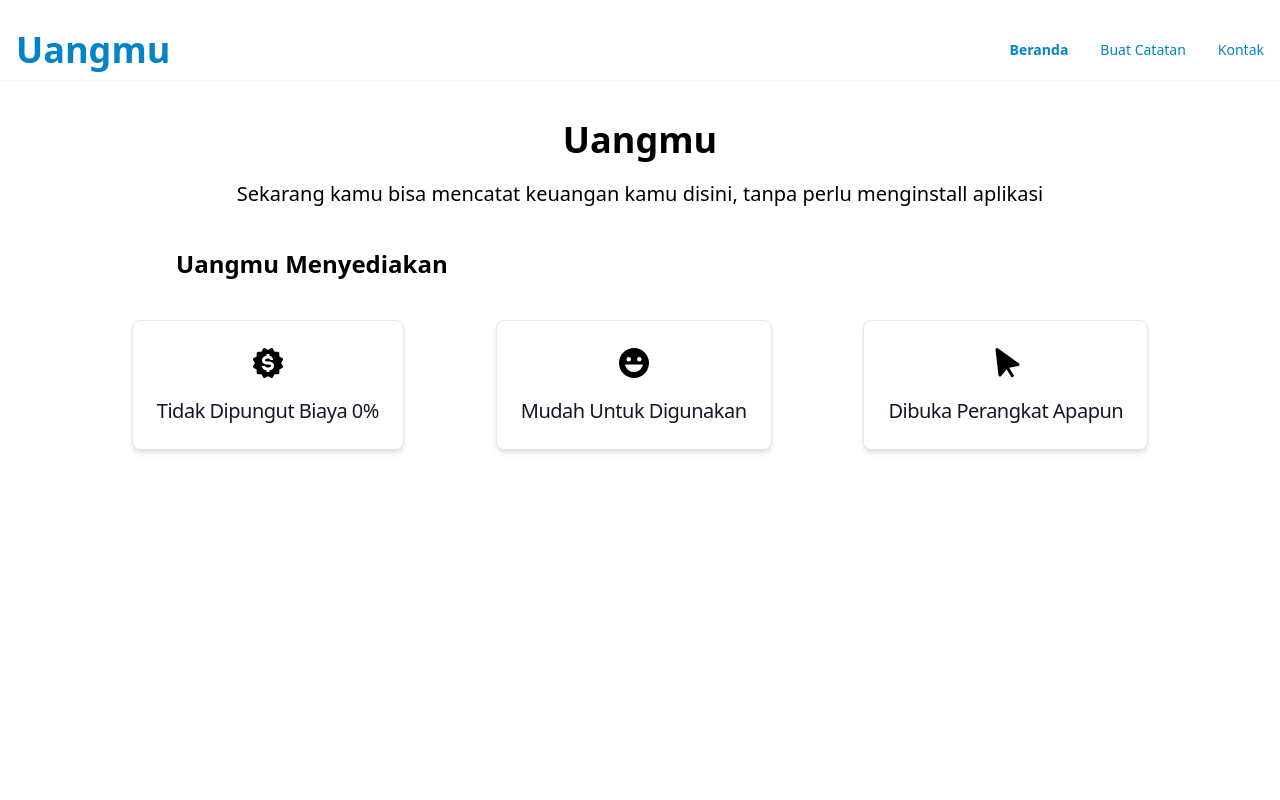
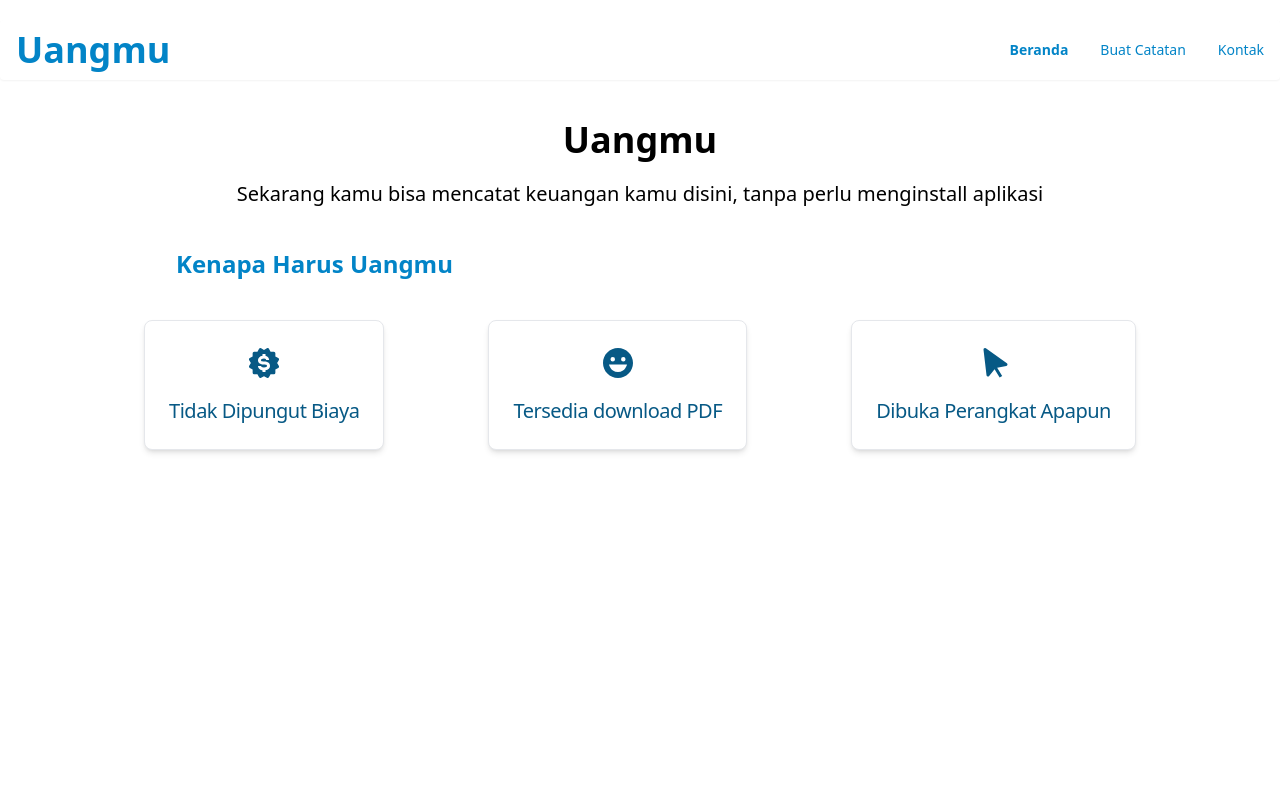
Before and after one commit to Anugerah20/Uangmu, a React (Vite) app: page / in a window 1280 px wide. Shown: the top 800 px of the page. Built offline with nearby package versions, Linux system fonts and the light colour scheme.

Commit message:
styling: update color text card

```diff
--- a/src/pages/Card.jsx
+++ b/src/pages/Card.jsx
@@ -7,17 +7,17 @@ const CardList = () => {
                {/* START: FITUR */}
                <section className="sm:mx-20 md:mx-20 lg:mx-20 mt-5 sm:mt-10">
                     <div className="sm:mx-20 md:mx-8 lg:mx-24 mt-16 sm:mt-0 md:mt-0 ">
-                         <h2 className="text-2xl font-bold mb-2 sm:mb-10 text-center sm:text-left">Uangmu Menyediakan</h2>
+                         <h2 className="text-2xl font-bold mb-2 sm:mb-10 text-center sm:text-left text-sky-600">Kenapa Harus Uangmu</h2>
                     </div>
                     {/* END: LIST FITUR */}
                     <div className="row flex justify-evenly items-center flex-grow flex-wrap sm:flex-nowrap md:flex-wrap w-4/5 md:w-full mx-auto gap-5 md:gap-10 lg:gap-10">
                          <div className="col flex text-center">
                               <Card>
                                    <div className="flex justify-center items-center">
-                                        <BiSolidBadgeDollar className="text-4xl" />
+                                        <BiSolidBadgeDollar className="text-4xl text-sky-800" />
                                    </div>
-                                   <h5 className="text-xl font-medium tracking-tight text-gray-900 dark:text-white">
-                                        Tidak Dipungut Biaya 0%
+                                   <h5 className="text-xl font-medium tracking-tight text-sky-800 dark:text-white">
+                                        Tidak Dipungut Biaya
                                    </h5>
                               </Card>
                          </div>
@@ -25,10 +25,10 @@ const CardList = () => {
                          <div className="col flex text-center">
                               <Card>
                                    <div className="flex justify-center items-center">
-                                        <BiSolidHappyAlt className="text-4xl" />
+                                        <BiSolidHappyAlt className="text-4xl text-sky-800" />
                                    </div>
-                                   <h5 className="text-xl font-medium  tracking-tight text-gray-900 dark:text-white">
-                                        Mudah Untuk Digunakan
+                                   <h5 className="text-xl font-medium  tracking-tight text-sky-800 dark:text-white">
+                                        Tersedia download PDF
                                    </h5>
                               </Card>
                          </div>
@@ -36,9 +36,9 @@ const CardList = () => {
                          <div className="col flex text-center">
                               <Card>
                                    <div className="flex justify-center items-center">
-                                        <BiSolidPointer className="text-4xl" />
+                                        <BiSolidPointer className="text-4xl text-sky-800" />
                                    </div>
-                                   <h5 className="text-xl font-medium  tracking-tight text-gray-900 dark:text-white">
+                                   <h5 className="text-xl font-medium  tracking-tight text-sky-800 dark:text-white">
                                         Dibuka Perangkat Apapun
                                    </h5>
                               </Card>
```
